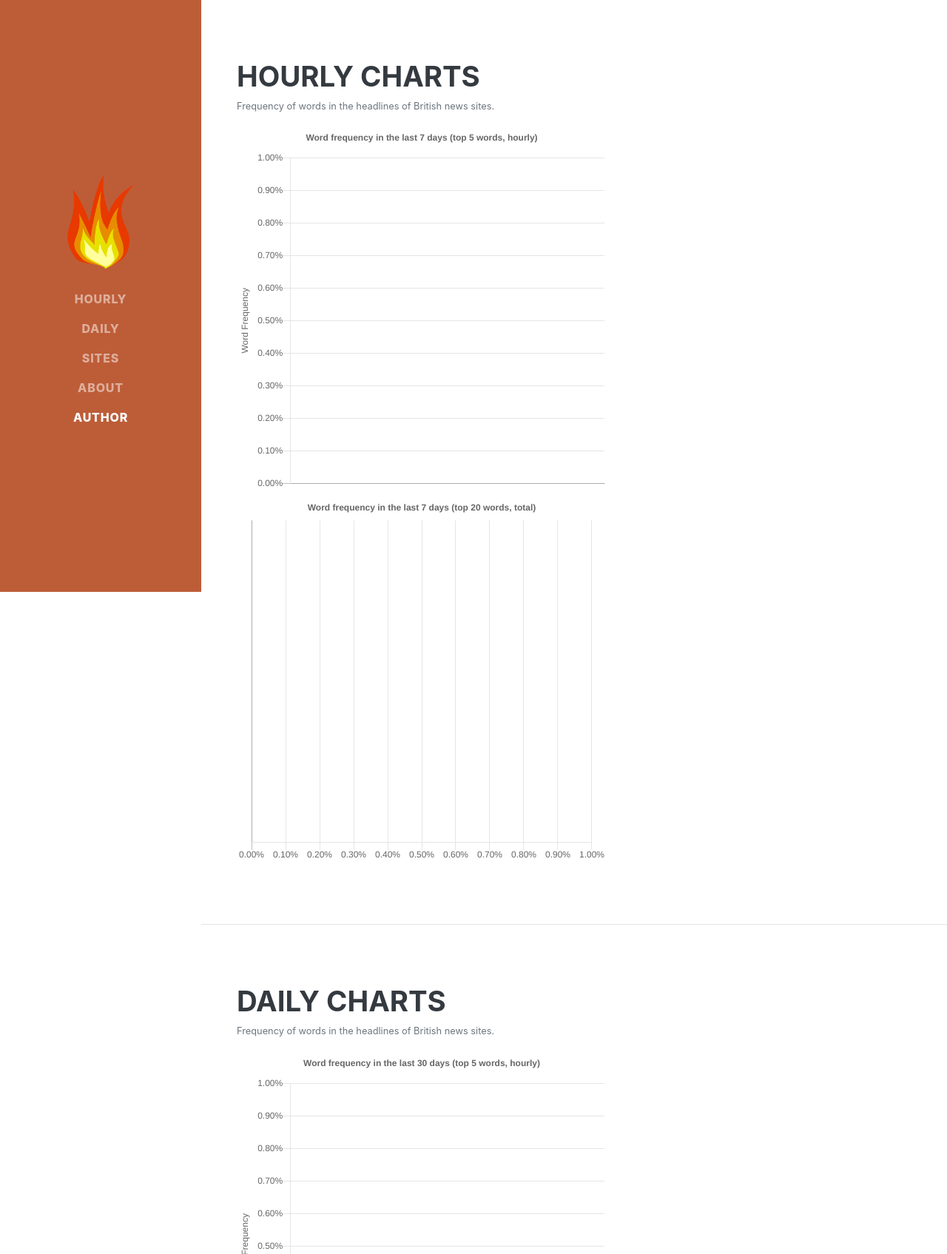
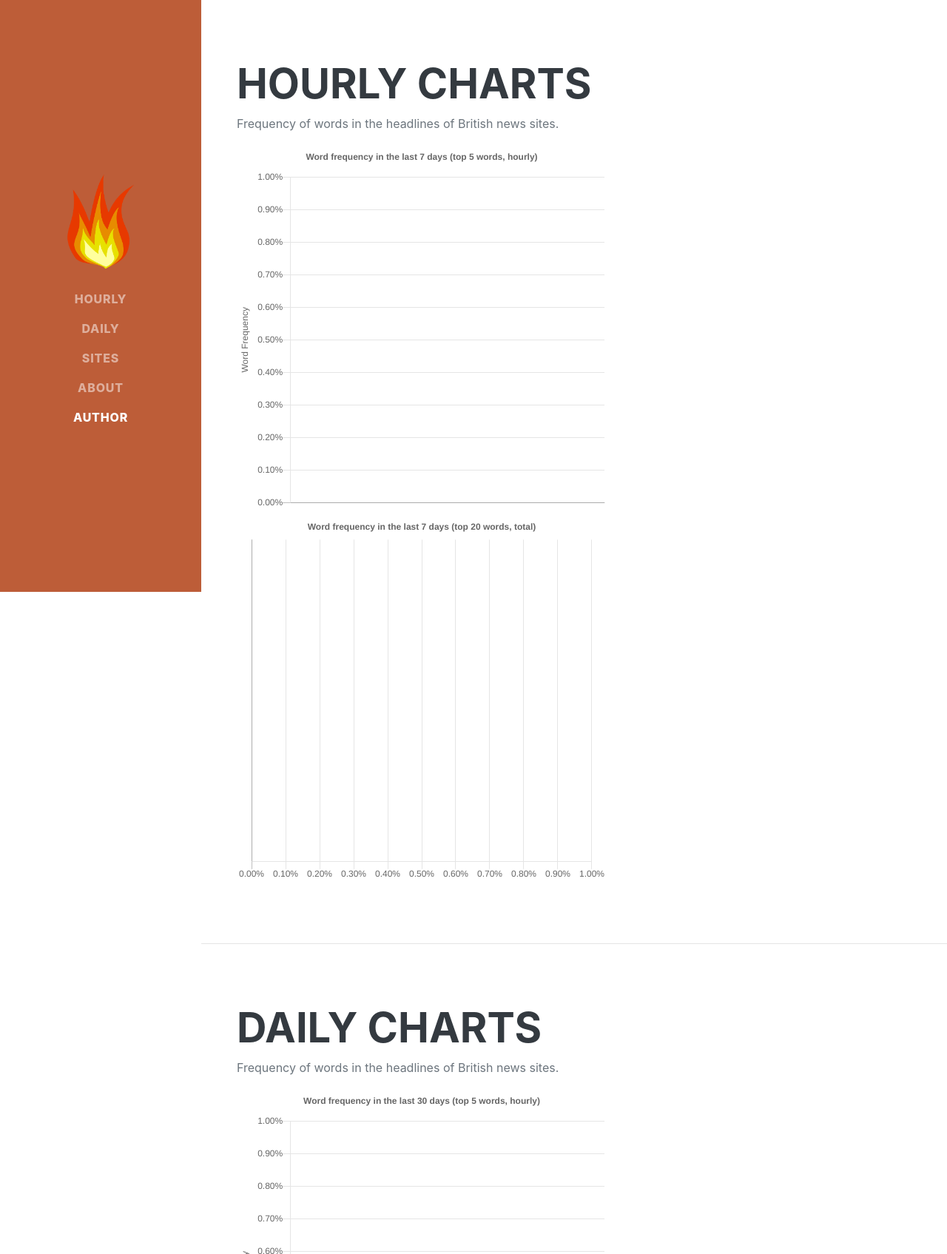
Before and after one commit to BenLDN/firedruid, a Flask app: template templates/index.html in a window 1280 px wide. Shown: the top 1695 px of the page at 74% size. Run offline with Flask 2, Linux system fonts and the light colour scheme; the template is opened without the code that fills it, so the values that code supplies are empty; some libraries are stand-ins or nearby versions; some web fonts are replaced.

Commit message:
Revert back to original styles

```diff
--- a/templates/index.html
+++ b/templates/index.html
@@ -37,8 +37,8 @@
         <!-- Hourly-->
         <section class="resume-section" id="hourly">
             <div class="resume-section-content">
-                <h2 class="fire-title">Hourly Charts</h2>
-                <p class="fire-text">Frequency of words in the headlines of British news sites.</p>
+                <h2>Hourly Charts</h2>
+                <p>Frequency of words in the headlines of British news sites.</p>
                 <!-- Trends chart-->
                 <div class="fire-chart-container" , style="height: 500px; width: 500px; float:left;">
                     <canvas id="hourlyTrendsChart"></canvas>
@@ -55,8 +55,8 @@
         <!-- Daily-->
         <section class="resume-section" id="daily">
             <div class="resume-section-content">
-                <h2 class="fire-title">Daily Charts</h2>
-                <p class="fire-text">Frequency of words in the headlines of British news sites.</p>
+                <h2>Daily Charts</h2>
+                <p>Frequency of words in the headlines of British news sites.</p>
                 <!-- Trends chart-->
                 <div class="fire-chart-container" , style="height: 500px; width: 500px; float:left;">
                     <canvas id="dailyTrendsChart"></canvas>
@@ -73,9 +73,9 @@
         <!-- Sites-->
         <section class="resume-section" id="sites">
             <div class="resume-section-content">
-                <h2 class="fire-title">More Charts</h2>
+                <h2>More Charts</h2>
                 <div class="d-flex flex-column flex-md-row justify-content-between mb-5">
-                    <p class="fire-text">Placeholder for more charts</p>
+                    <p>Placeholder for more charts</p>
                 </div>
             </div>
         </section>
@@ -85,7 +85,7 @@
         <!-- About-->
         <section class="resume-section" id="about">
             <div class="resume-section-content">
-                <h2 class="fire-title">About</h2>
+                <h2">About</h2>
                 <div class="resume-section-content">
                     <p>FireDruid scrapes the front-page headlines of the 15 most popular British news sites every hour (at half past). <br>
                         The charts show the frequency of words in these headlines after removing common words like "the", "she", "is", etc. </p>
@@ -109,7 +109,7 @@
         <!-- Author-->
         <section class="resume-section" id="author">
             <div class="resume-section-content">
-                <h2 class="fire-title">Author</h2>
+                <h2>Author</h2>
                 <p>Bio placeholder</p>
                 <a href="https://github.com/BenLDN" target="_blank">GitHub</a> <br>
                 <a href="https://uk.linkedin.com/in/benkulcsar" target="_blank">LinkedIn</a>
```
